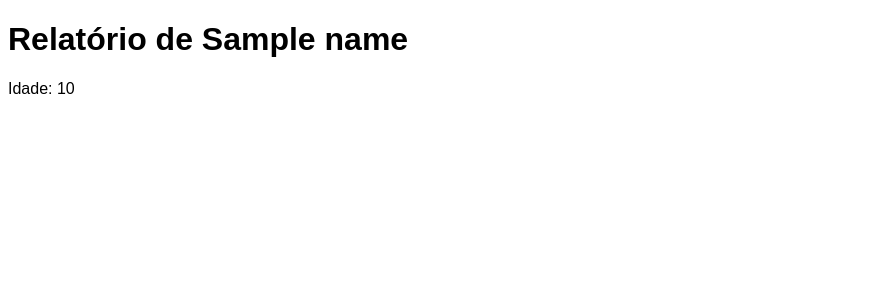
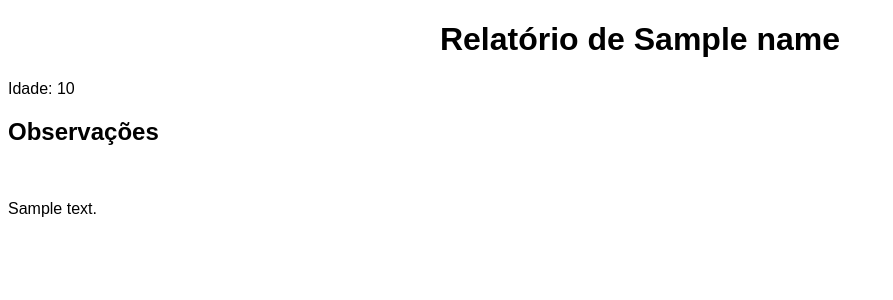
Before and after one commit to athosbds/generator_reports_pdf, a Python web app: template app/main/templates/finished.html in a window 1280 px wide. Shown: the top 300 px of the page, without its empty margins (0-893 px from the left). Run offline with Jinja, Linux system fonts and the light colour scheme; the template is opened without the code that fills it: most values are stand-ins (such as "Sample title", 1, 10 or a date in 2020).

Commit message:
finished

```diff
--- a/app/main/templates/finished.html
+++ b/app/main/templates/finished.html
@@ -9,7 +9,10 @@
     </style>
 </head>
 <body>
-    <h1>Relatório de {{ name}}</h1>
-    <p>Idade: {{ age}}</p>
+    <h1 style="text-align: center;">Relatório de {{ name}}</h1>
+    <p>Idade: {{ age }}</p>
+    <h2>Observações</h2> <br>
+    <p> {{ placetext}}</p>
+
 </body>
 </html>
```
Also changed, not shown: 1 other file.
